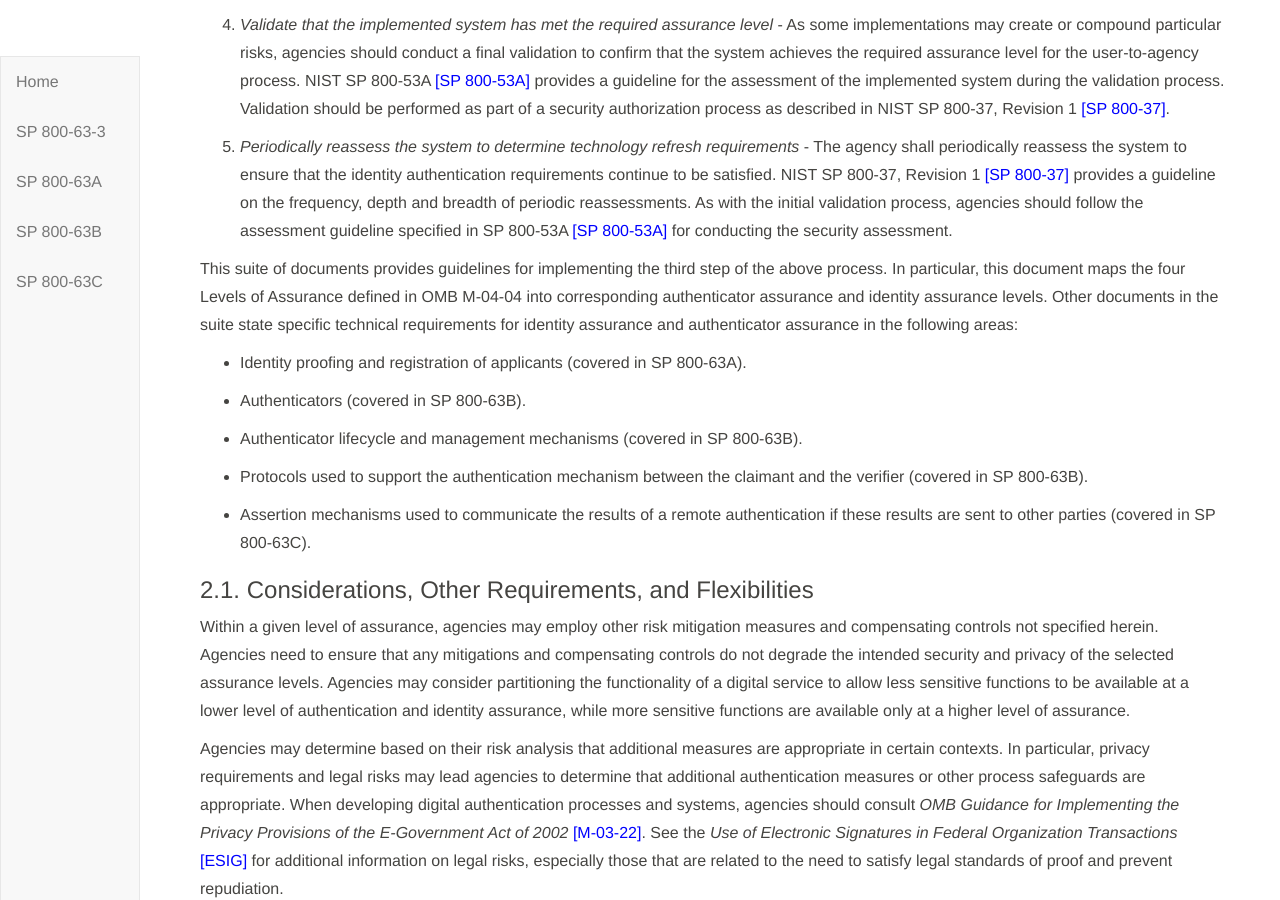
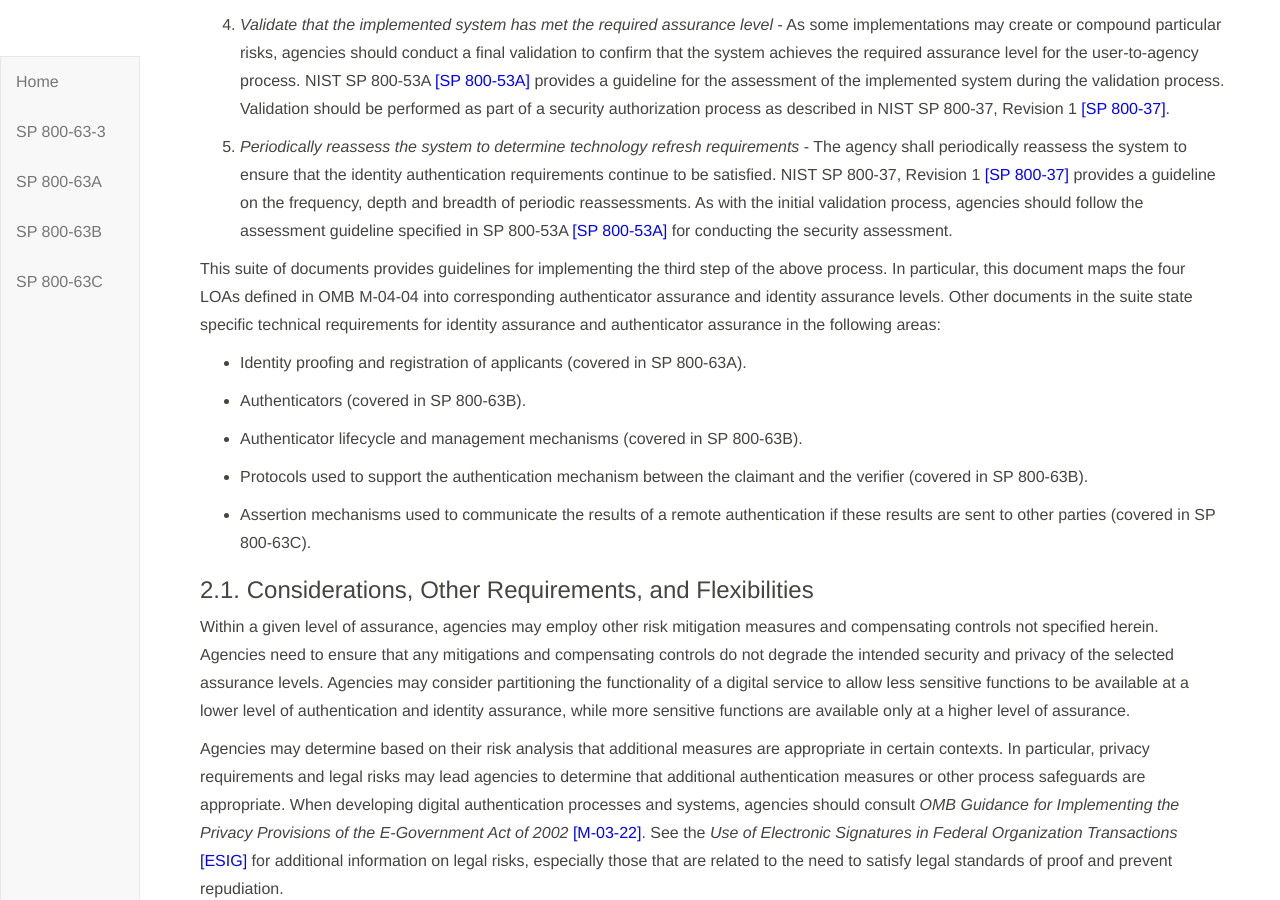
Before and after one commit to usnistgov/800-63-3, a Jekyll site: the page built from sp800-63-3/sec1_2_introduction.md, in a window 1280 px wide and 900 px high, scrolled down 2293 px. Built offline with Jekyll 4.4.1, drawn with Linux system fonts in a browser that asks for light colours; our own code applies the rules of GitHub Pages for plain Markdown files.

Commit message:
Update sec1_2_introduction.md

```diff
--- a/sp800-63-3/sec1_2_introduction.md
+++ b/sp800-63-3/sec1_2_introduction.md
@@ -86,7 +86,7 @@ their authentication assurance requirements:
     800-53A]](#SP800-53A) for conducting the security assessment.
 
 This suite of documents provides guidelines for implementing the third step of the
-above process. In particular, this document maps the four Levels of Assurance defined in OMB M-04-04 into corresponding authenticator assurance and identity assurance levels. Other documents in the suite state specific technical
+above process. In particular, this document maps the four LOAs defined in OMB M-04-04 into corresponding authenticator assurance and identity assurance levels. Other documents in the suite state specific technical
 requirements for identity assurance and authenticator assurance in the following
 areas:
 
```
